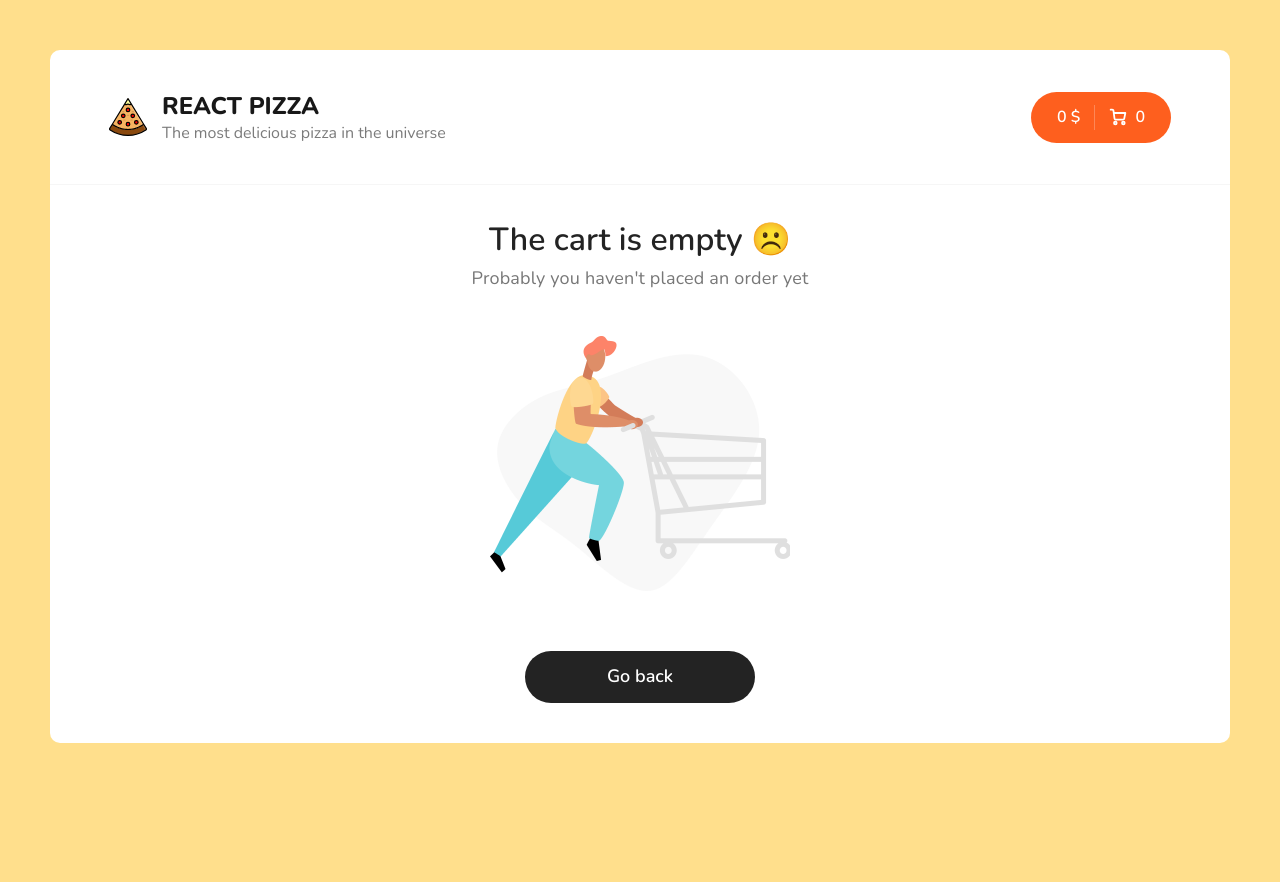
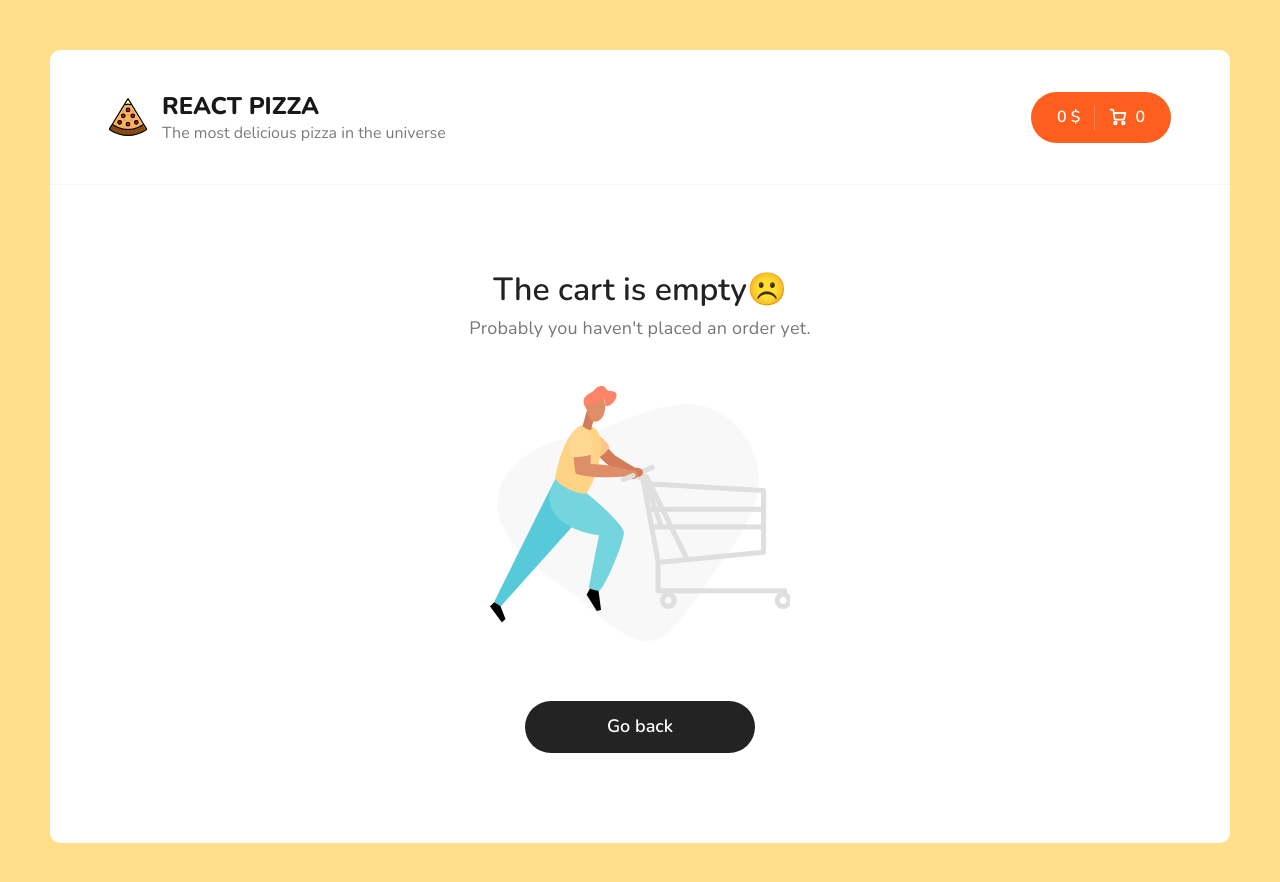
Before and after one commit to BredyByte/pizzaApp, a React (Create React App) app: page /cart in a window 1280 px wide. Shown: the top 882 px of the page. Before the commit the page ends 800 px from the top, so only its background shows below. Built offline with nearby package versions, Linux system fonts and the light colour scheme.

Commit message:
new errorPage created

```diff
--- a/src/components/CartEmpty.jsx
+++ /dev/null
@@ -1,17 +0,0 @@
-import cartEmptyImg from '../assets/img/empty-cart.png';
-import { Link } from 'react-router-dom';
-
-const CartEmpty = () => {
-  return (
-    <div className="cart cart--empty">
-      <h2>The cart is empty <span>☹️</span> </h2>
-      <p>Probably you haven't placed an order yet</p>
-      <img src={cartEmptyImg} alt="The Cart is Empty"/>
-      <Link className="button button--black" to="/">
-        <span>Go back</span>
-      </Link>
-    </div>
-  );
-}
-
-export default CartEmpty
--- /dev/null
+++ b/src/components/ErrorPage/ErrorPage.module.scss
@@ -0,0 +1,34 @@
+.root {
+  max-width: 550px;
+  margin: 0 auto;
+  text-align: center;
+  padding: 50px 20px;
+}
+.title {
+  font-size: 32px;
+  margin-bottom: 10px;
+}
+.message {
+  font-size: 18px;
+  line-height: 145.4%;
+  letter-spacing: 0.01em;
+  color: #777777;
+  margin-bottom: 10px;
+}
+.btn {
+  padding: 12px 0 14px;
+  width: 230px;
+  margin: 0 auto;
+  font-weight: 600;
+  font-size: 18px;
+  background-color: #232323;
+
+  &:hover {
+    background-color: #3d3d3d;
+  }
+}
+.img {
+  display: block;
+  width: 300px;
+  margin: 45px auto 60px;
+}
--- /dev/null
+++ b/src/components/ErrorPage/index.jsx
@@ -0,0 +1,22 @@
+import styles from './ErrorPage.module.scss';
+import { Link } from 'react-router-dom';
+const ErrorPage = ({ title, message, backBtn, img }) => {
+  return (
+    <div className={styles.root}>
+      <h2 className={styles.title}>{ title }<span>☹️</span> </h2>
+      <p className={styles.message}>{ message }</p>
+      {
+        img &&
+        <img className={styles.img} src={img} alt="The Cart is Empty"/>
+      }
+      {
+        backBtn &&
+        <Link className={`${styles.btn} button`} to="/">
+          <span>Go back</span>
+        </Link>
+      }
+    </div>
+  )
+}
+
+export default ErrorPage
--- a/src/routes/Cart/index.jsx
+++ b/src/routes/Cart/index.jsx
@@ -1,6 +1,8 @@
-import CartEmpty from '../../components/CartEmpty';
+import ErrorPage from '../../components/ErrorPage';
 import CartItem from '../../components/CartItem';
 import { clearItems } from '../../store/slices/cartSlice';
+import cartEmptyImg from '../../assets/img/empty-cart.png';
+
 import { useDispatch, useSelector } from 'react-redux';
 import { useEffect } from 'react'
 import { Link } from 'react-router-dom';
@@ -19,10 +21,14 @@ const Cart = () => {
 
   if(!totalPrice) {
     return (
-      <CartEmpty/>
+      <ErrorPage
+        backBtn={true}
+        img={cartEmptyImg}
+        message="Probably you haven't placed an order yet."
+        title="The cart is empty"
+      />
     )
   }
-
   return (
     <>
       <div className="cart">
@@ -57,7 +63,7 @@ const Cart = () => {
             <span> Total Price: <b>{`${totalPrice} $`}</b> </span>
           </div>
           <div className="cart__bottom-buttons">
-            <Link to="/" className="button button--outline button--add go-back-btn">
+            <Link className="button button--outline button--add go-back-btn" to="/" >
               <svg width="8" height="14" viewBox="0 0 8 14" fill="none" xmlns="http://www.w3.org/2000/svg">
                 <path d="M7 13L1 6.93015L6.86175 1" stroke="#D3D3D3" strokeWidth="1.5" strokeLinecap="round" strokeLinejoin="round"/>
               </svg>
--- a/src/routes/Home.jsx
+++ b/src/routes/Home.jsx
@@ -4,6 +4,7 @@ import Skeleton from '../components/Skeleton';
 import PizzaBlock from '../components/PizzaBlock';
 import Pagination from '../components/Pagination';
 import Search from '../components/Search';
+import ErrorPage from '../components/ErrorPage';
 
 import { useEffect, useRef, useState } from 'react'
 import qs from 'qs';
@@ -76,13 +77,16 @@ const Home = () => {
   }, [categoryId, sort.sortProperty, searchValue, pageCount]);
 
   const pizzas = items.map(data => <PizzaBlock key={data.id} {...data} />);
-  const skeletons = [...new Array(6)].map((_,index) => <Skeleton key={index}/>)
+  const skeletons = [...new Array(4)].map((_,index) => <Skeleton key={index}/>)
 
   return (
     <>
       {
         status === "error"
-          ? <div><h1>Error</h1></div>
+          ? <ErrorPage
+            title="Pizzas not found"
+            message="Someone stole all our pizzas... Don't worry, we'll find the thief soon."
+          />
           : <>
               <div className="content__top">
                 <Categories categoryId={categoryId} onClickCategory={onClickCategory} categoriesArr={categoriesArr} />
```
